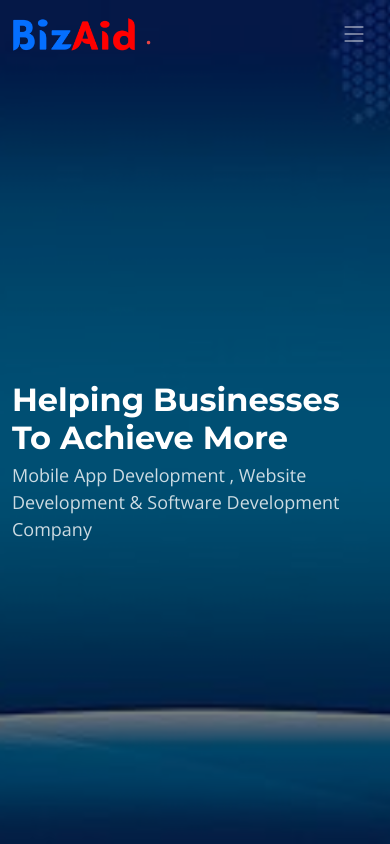
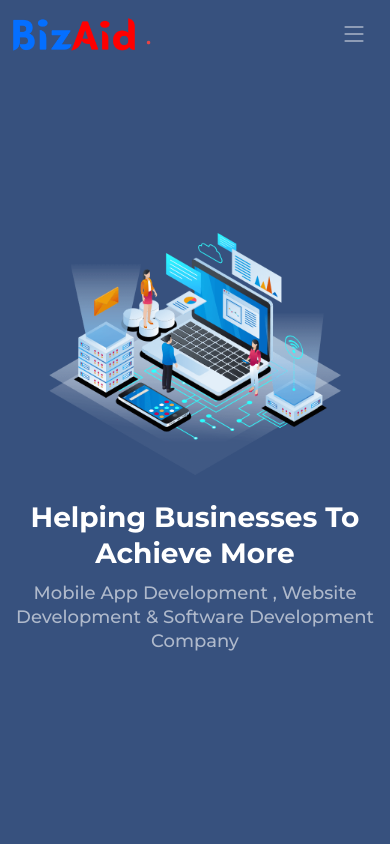
Before and after one commit to bizaid2022/bizaid2022.github.io, a plain HTML site: page index.html in a window 390 px wide. Shown: the top 844 px of the page. Drawn offline with nearby package versions, Linux system fonts and the light colour scheme.

Commit message:
feat:all client and hero

```diff
--- a/assets/css/main.css
+++ b/assets/css/main.css
@@ -797,99 +797,130 @@ section {
 }
 
 /*--------------------------------------------------------------
-# Home Page
+# Hero Section
 --------------------------------------------------------------*/
-/* Hero Section - Home Page
-------------------------------*/
-.hero {
-  --default-color: #ffffff;
-  --default-color-rgb: 255, 255, 255;
-  --background-color: #000000;
-  --background-color-rgb: 0, 0, 0;
+#hero {
   width: 100%;
-  min-height: 100vh;
-  position: relative;
-  padding: 160px 0 80px 0;
+  height: 100vh;
+  background: #37517e;
+}
+
+#hero .container {
+  padding-top: 72px;
+}
+
+#hero h1 {
+  margin: 0 0 10px 0;
+  font-size: 48px;
+  font-weight: 700;
+  line-height: 56px;
+  color: #fff;
+}
+
+#hero h2 {
+  color: rgba(255, 255, 255, 0.6);
+  margin-bottom: 50px;
+  font-size: 24px;
+}
+
+#hero .btn-get-started {
+  font-family: "Jost", sans-serif;
+  font-weight: 500;
+  font-size: 16px;
+  letter-spacing: 1px;
+  display: inline-block;
+  padding: 10px 28px 11px 28px;
+  border-radius: 50px;
+  transition: 0.5s;
+  margin: 10px 0 0 0;
+  color: #fff;
+  background: #47b2e4;
+}
+
+#hero .btn-get-started:hover {
+  background: #209dd8;
+}
+
+#hero .btn-watch-video {
+  font-size: 16px;
   display: flex;
   align-items: center;
-  justify-content: center;
-}
-
-.hero img {
-  position: absolute;
-  inset: 0;
-  display: block;
-  width: 100%;
-  height: 100%;
-  -o-object-fit: cover;
-  object-fit: cover;
-  z-index: 1;
-}
-
-.hero:before {
-  content: "";
-  background: rgba(var(--background-color-rgb), 0.5);
-  position: absolute;
-  inset: 0;
-  z-index: 2;
-}
-
-.hero .container {
-  position: relative;
-  z-index: 3;
-}
-
-.hero h2 {
-  color: var(--contrast-color);
-  margin: 0;
-  font-size: 44px;
-  font-weight: 700;
-}
-
-.hero p {
-  color: rgba(var(--default-color-rgb), 0.8);
-  margin: 5px 0 0 0;
-  font-size: 20px;
-}
-
-.hero .sign-up-form {
-  margin-top: 20px;
-  padding: 10px;
-  border-radius: 7px;
-  background: #fff;
-  box-shadow: 0 15px 30px 0 rgba(0, 0, 0, 0.1);
-}
-
-.hero .sign-up-form .form-control {
-  border: none;
-}
-
-.hero .sign-up-form .form-control:active,
-.hero .sign-up-form .form-control:focus {
-  outline: none;
-  box-shadow: none;
-}
-
-.hero .sign-up-form input[type=submit] {
-  box-shadow: 0 15px 30px 0 rgba(0, 0, 0, 0.2);
-  background-color: var(--primary-color);
-  border-color: var(--primary-color);
-  padding: 8px 20px 10px 20px;
-  border-radius: 7px;
-  color: var(--contrast-color);
-}
-
-.hero .sign-up-form input[type=submit]:hover {
-  background-color: rgba(var(--primary-color-rgb), 0.9);
+  transition: 0.5s;
+  margin: 10px 0 0 25px;
+  color: #fff;
+  line-height: 1;
+}
+
+#hero .btn-watch-video i {
+  line-height: 0;
+  color: #fff;
+  font-size: 32px;
+  transition: 0.3s;
+  margin-right: 8px;
+}
+
+#hero .btn-watch-video:hover i {
+  color: #47b2e4;
+}
+
+#hero .animated {
+  animation: up-down 2s ease-in-out infinite alternate-reverse both;
+}
+
+@media (max-width: 991px) {
+  #hero {
+    height: 100vh;
+    text-align: center;
+  }
+
+  #hero .animated {
+    animation: none;
+  }
+
+  #hero .hero-img {
+    text-align: center;
+  }
+
+  #hero .hero-img img {
+    width: 50%;
+  }
 }
 
 @media (max-width: 768px) {
-  .hero h2 {
-    font-size: 32px;
-  }
-
-  .hero p {
+  #hero h1 {
+    font-size: 28px;
+    line-height: 36px;
+  }
+
+  #hero h2 {
     font-size: 18px;
+    line-height: 24px;
+    margin-bottom: 30px;
+  }
+
+  #hero .hero-img img {
+    width: 70%;
+  }
+}
+
+@media (max-width: 575px) {
+  #hero .hero-img img {
+    width: 80%;
+  }
+
+  #hero .btn-get-started {
+    font-size: 16px;
+    padding: 10px 24px 11px 24px;
+  }
+}
+
+@keyframes up-down {
+  0% {
+    transform: translateY(10px);
+  }
+
+  100% {
+    transform: translateY(-10px);
   }
 }
 
@@ -910,8 +941,8 @@ section {
   padding: 40px;
   max-width: 80%;
   transition: 0.3s;
-  opacity: 0.5;
-  filter: grayscale(100);
+  /* opacity: 0.5;
+  filter: grayscale(100); */
 }
 
 .clients .client-logo img:hover {
--- a/index.html
+++ b/index.html
@@ -32,11 +32,12 @@
 
   <meta content="bizaid.com.mm" property="og:site_name" />
   <meta content="BizAid" property="og:title" />
-  <meta content="Mobile App Development , Website Development & Software Development Company" property="og:description" />
-  <meta content="assets/img/share-banner.png" property="og:image"/>
-  <meta content="en_US" property="og:locale"/>
-  <meta content="website" property="og:type"/>
-  <meta content="https://bizaid.com.mm/" property="og:url"/>
+  <meta content="Mobile App Development , Website Development & Software Development Company"
+    property="og:description" />
+  <meta content="assets/img/share-banner.png" property="og:image" />
+  <meta content="en_US" property="og:locale" />
+  <meta content="website" property="og:type" />
+  <meta content="https://bizaid.com.mm/" property="og:url" />
   <meta content="https://www.facebook.com/100080262772378" property="article:publisher" />
 
   <!-- =======================================================
@@ -79,30 +80,30 @@
     </div>
   </header><!-- End Header -->
 
-  <main id="main">
+  <!-- ======= Hero Section ======= -->
+  <section id="hero" class="d-flex align-items-center">
 
-    <!-- Hero Section - Home Page -->
-    <section id="hero" class="hero">
-
-      <img src="assets/img/hero-bg-2.jpg" alt="" data-aos="fade-in">
-
-      <div class="container">
-        <div class="row">
-          <div class="col-lg-10">
-            <h2 data-aos="fade-up" data-aos-delay="100">Helping Businesses To Achieve More</h2>
-            <p data-aos="fade-up" data-aos-delay="200">Mobile App Development , Website Development & Software
-              Development Company</p>
-          </div>
+    <div class="container">
+      <div class="row">
+        <div class="col-lg-6 d-flex flex-column justify-content-center pt-4 pt-lg-0 order-2 order-lg-1"
+          data-aos="fade-up" data-aos-delay="200">
+          <h1>Helping Businesses To Achieve More</h1>
+          <h2>Mobile App Development , Website Development & Software
+            Development Company</h2>
+        </div>
+        <div class="col-lg-6 order-1 order-lg-2 hero-img" data-aos="zoom-in" data-aos-delay="200">
+          <img src="assets/img/hero-img.png" class="img-fluid animated" alt="">
         </div>
       </div>
+    </div>
 
-    </section><!-- End Hero Section -->
-
+  </section><!-- End Hero -->
+  <main id="main">
     <!-- Clients Section - Home Page -->
     <section id="clients" class="clients">
 
-       <!--  Section Title -->
-       <div class="container section-title" data-aos="fade-up">
+      <!--  Section Title -->
+      <div class="container section-title" data-aos="fade-up">
         <h2>Our Partners</h2>
       </div><!-- End Section Title -->
 
@@ -124,6 +125,10 @@
 
           <div class="col-xl-2 col-md-3 col-6 client-logo">
             <img src="assets/img/clients/client-4.png" class="img-fluid" alt="">
+          </div><!-- End Client Item -->
+
+          <div class="col-xl-2 col-md-3 col-6 client-logo">
+            <img src="assets/img/clients/client-5.png" style="max-width: 100%;" class="img-fluid" alt="">
           </div><!-- End Client Item -->
 
         </div>
```
Also changed, not shown: assets/img/clients/client-5.png, assets/img/clients/client-6.png (deleted), assets/img/hero-img.png (added).
